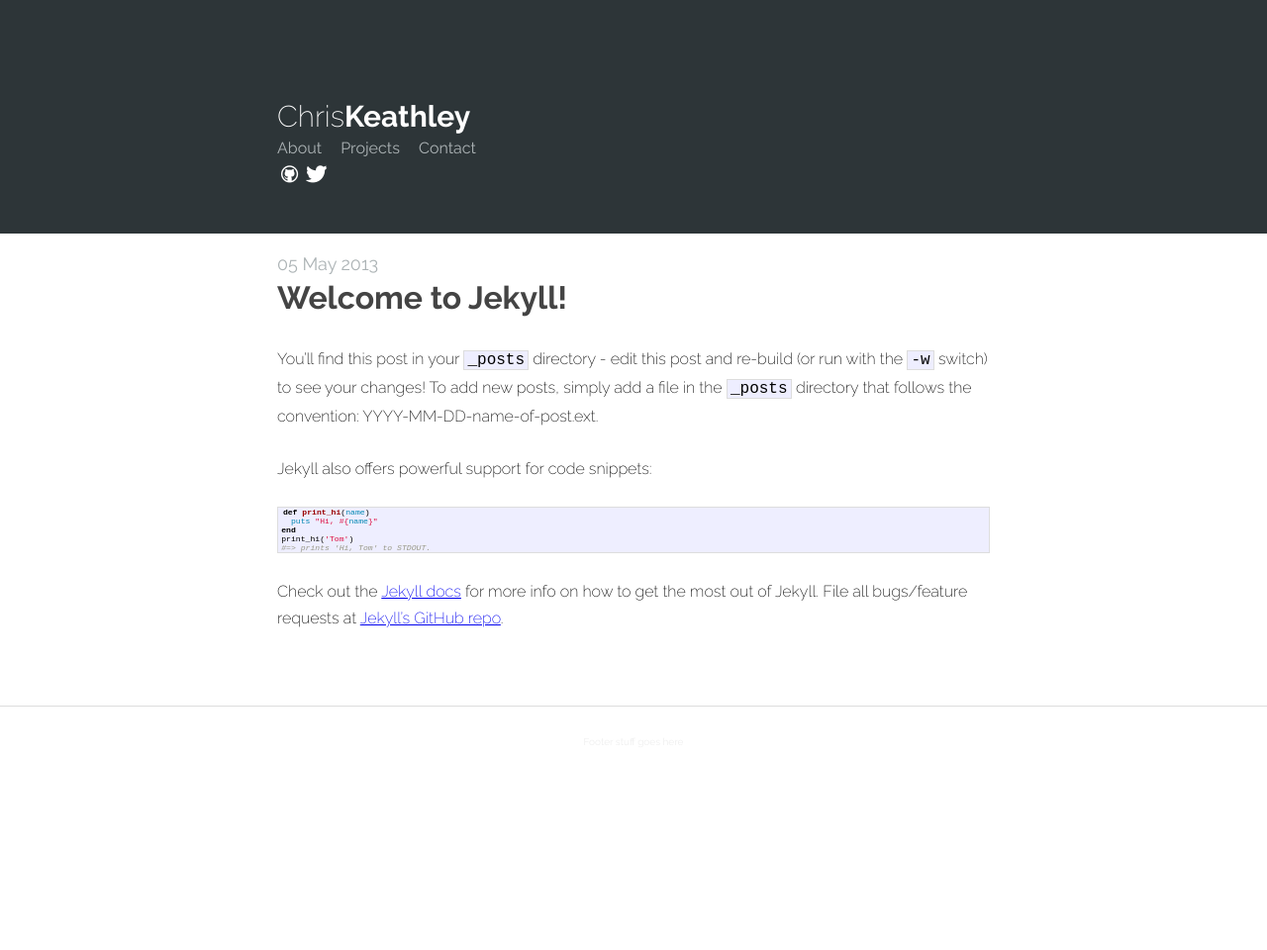
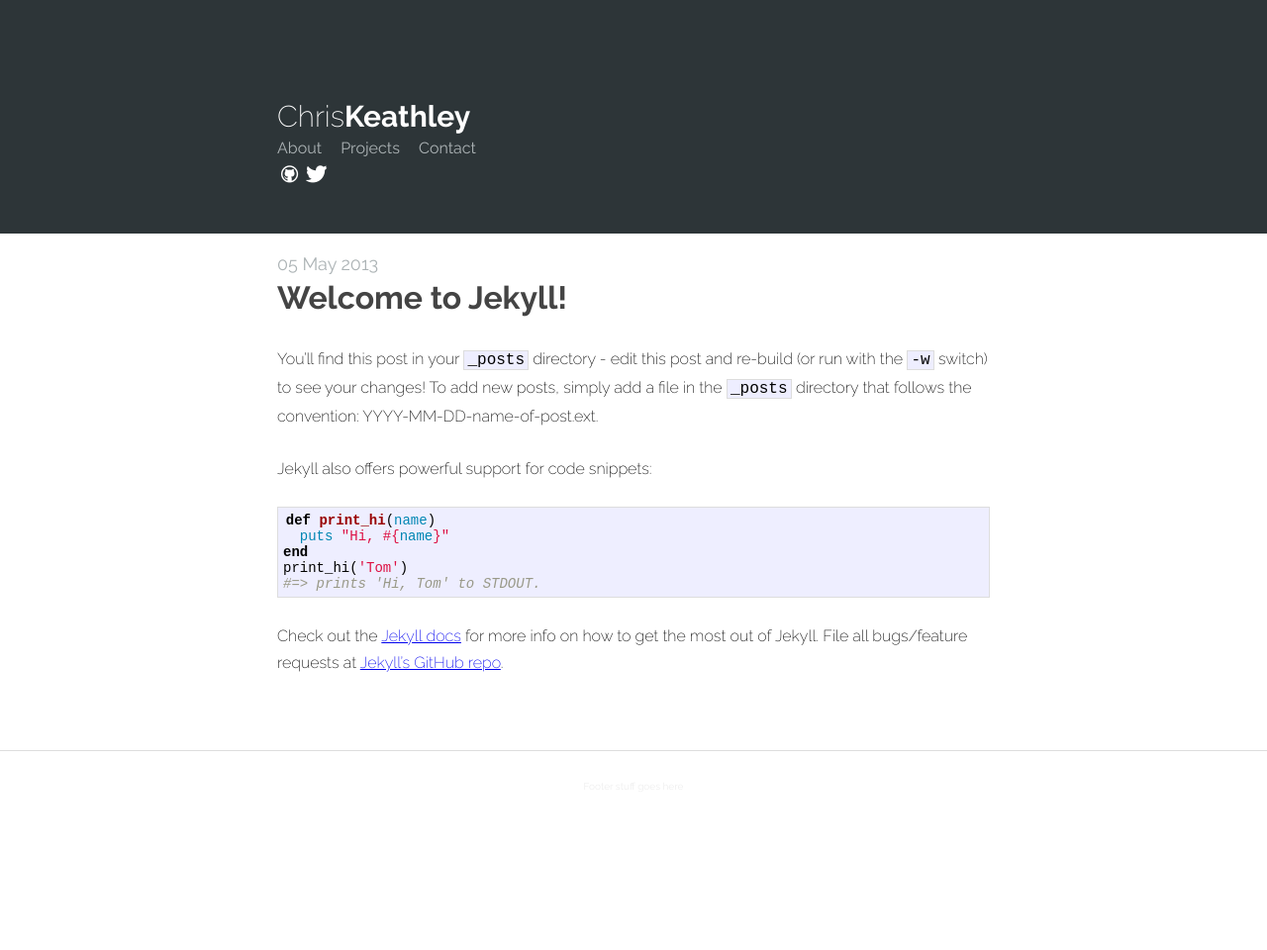
Before and after one commit to wojtekmach/keathley.github.io, a Jekyll site: the page built from _posts/2013-05-05-welcome-to-jekyll.markdown, in a window 1280 px wide. Shown: the whole page at 99% size. Built offline with Jekyll 4.4.1, drawn with Linux system fonts in a browser that asks for light colours; before the commit the page ends 915 px from its top, so only the background shows below that.

Commit message:
Start cleaning up code snippets

```diff
--- a/css/main.css
+++ b/css/main.css
@@ -194,7 +194,7 @@
 
 /*****************************************************************************/
 /*
-/* Posts
+/* Code Snippets
 /*
 /*****************************************************************************/
 
@@ -202,11 +202,10 @@
 #post pre {
   border: 1px solid #ddd;
   background-color: #eef;
-  padding: 0 .4em;
-}
-
-#post ul, #post ol {
-  margin-left: 1.35em;
+  padding-top: 5px;
+  padding-bottom: 5px;
+  padding-left: 5px;
+  font-size: 14px;
 }
 
 #post code {
```
